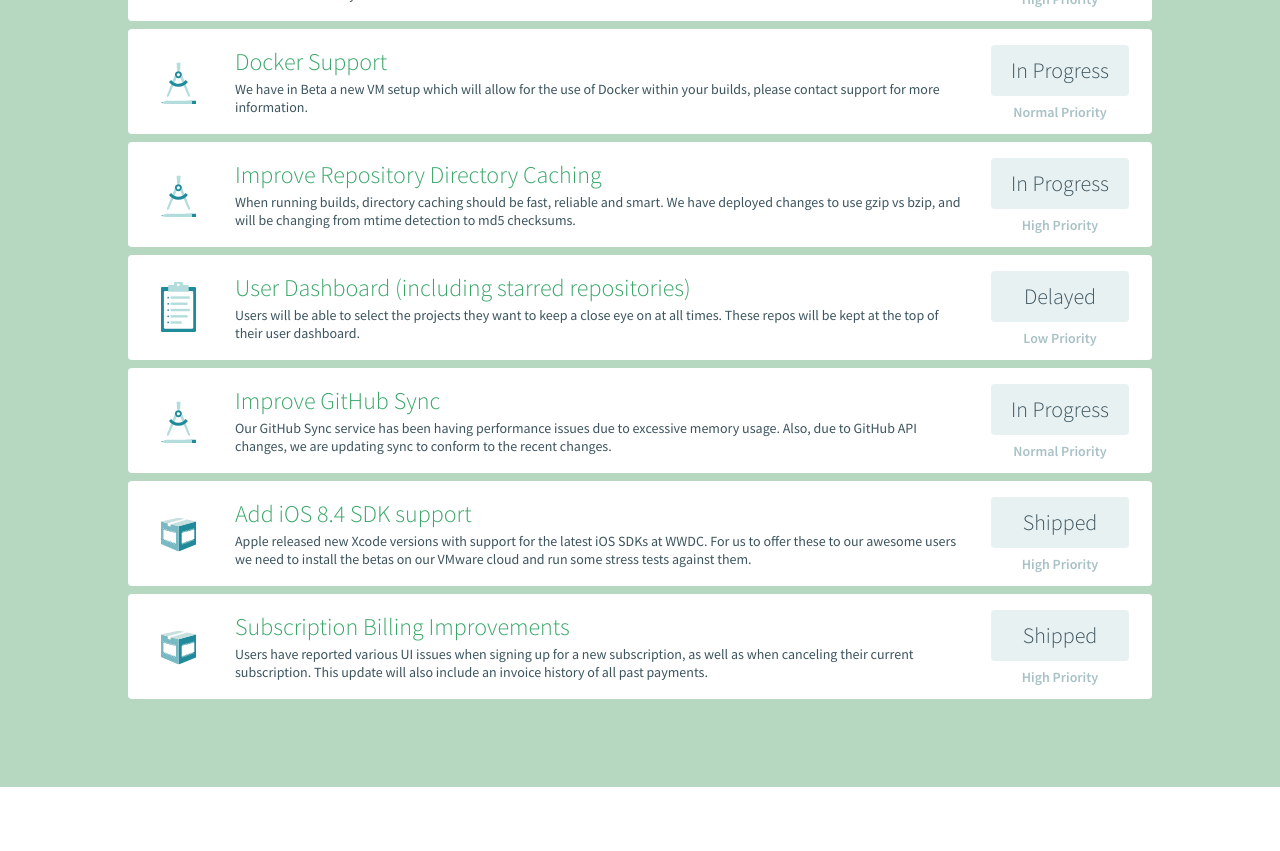
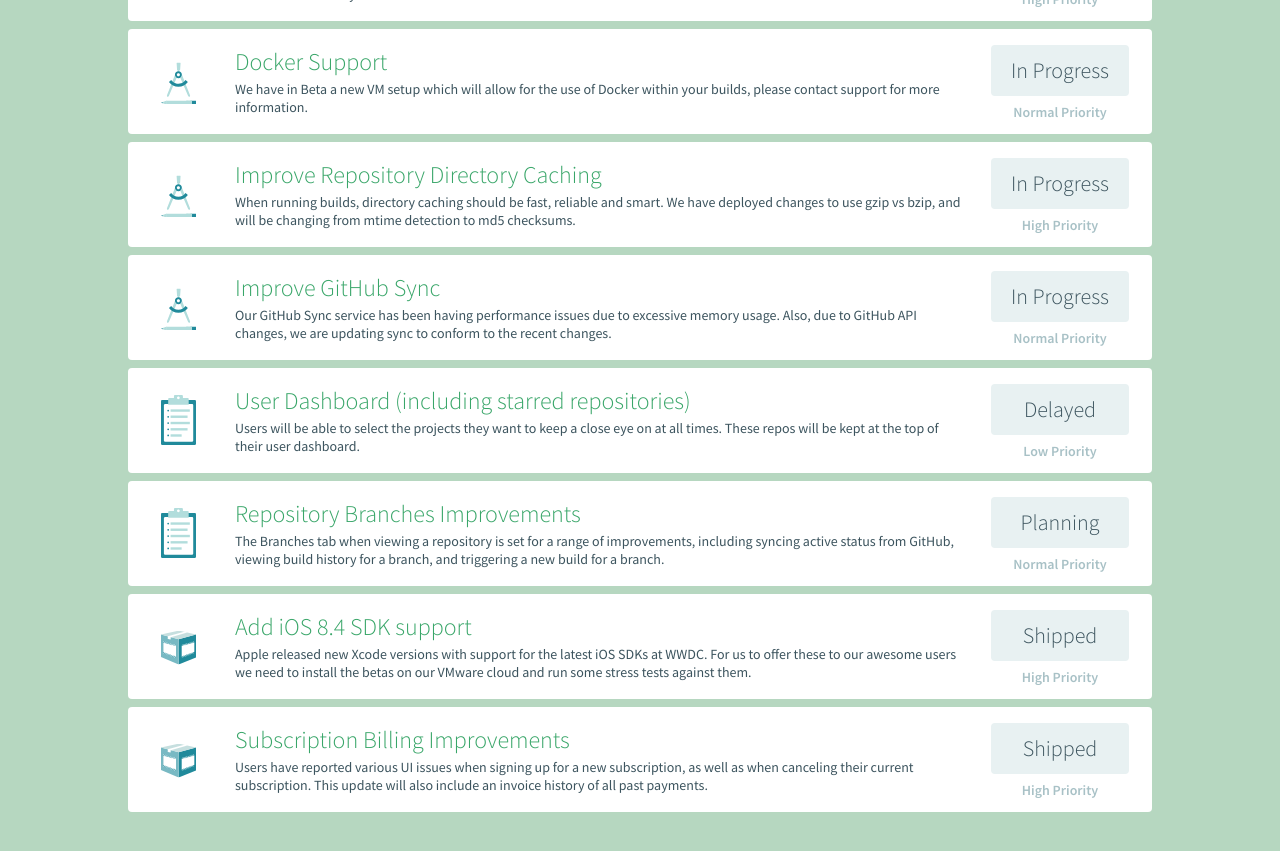
Before and after one commit to travis-ci/travis-next, a Jekyll site: the page built from index.html, in a window 1280 px wide and 900 px high, scrolled down 934 px. Shown: the top 851 px of the window. Built offline with Jekyll 4.4.1, drawn with Linux system fonts in a browser that asks for light colours; before the commit the page ends 1721 px from its top, so only the background shows below that.

Commit message:
add upcoming branch history improvements

```diff
--- a/_data/steps.yml
+++ b/_data/steps.yml
@@ -30,24 +30,30 @@
   status: 'In Progress'
   priority: 'high'
 - 6:
+  title: 'Improve GitHub Sync'
+  description: 'Our GitHub Sync service has been having performance issues due to excessive memory usage. Also, due to GitHub API changes, we are updating sync to conform to the recent changes.'
+  icon: 'compass'
+  status: 'In Progress'
+  priority: 'normal'
+- 7:
   title: 'User Dashboard (including starred repositories)'
   description: 'Users will be able to select the projects they want to keep a close eye on at all times. These repos will be kept at the top of their user dashboard.'
   icon: 'clipboard'
   status: 'Delayed'
   priority: 'low'
-- 7:
-  title: 'Improve GitHub Sync'
-  description: 'Our GitHub Sync service has been having performance issues due to excessive memory usage. Also, due to GitHub API changes, we are updating sync to conform to the recent changes.'
-  icon: 'compass'
-  status: 'In Progress'
+- 8:
+  title: 'Repository Branches Improvements'
+  description: 'The Branches tab when viewing a repository is set for a range of improvements, including syncing active status from GitHub, viewing build history for a branch, and triggering a new build for a branch.'
+  icon: 'clipboard'
+  status: 'Planning'
   priority: 'normal'
-- 8:
+- 9:
   title: 'Add iOS 8.4 SDK support'
   description: 'Apple released new Xcode versions with support for the latest iOS SDKs at WWDC. For us to offer these to our awesome users we need to install the betas on our VMware cloud and run some stress tests against them.'
   icon: 'shipment'
   status: 'Shipped'
   priority: 'high'
-- 9:
+- 10:
   title: 'Subscription Billing Improvements'
   description: 'Users have reported various UI issues when signing up for a new subscription, as well as when canceling their current subscription. This update will also include an invoice history of all past payments.'
   icon: 'shipment'
```
